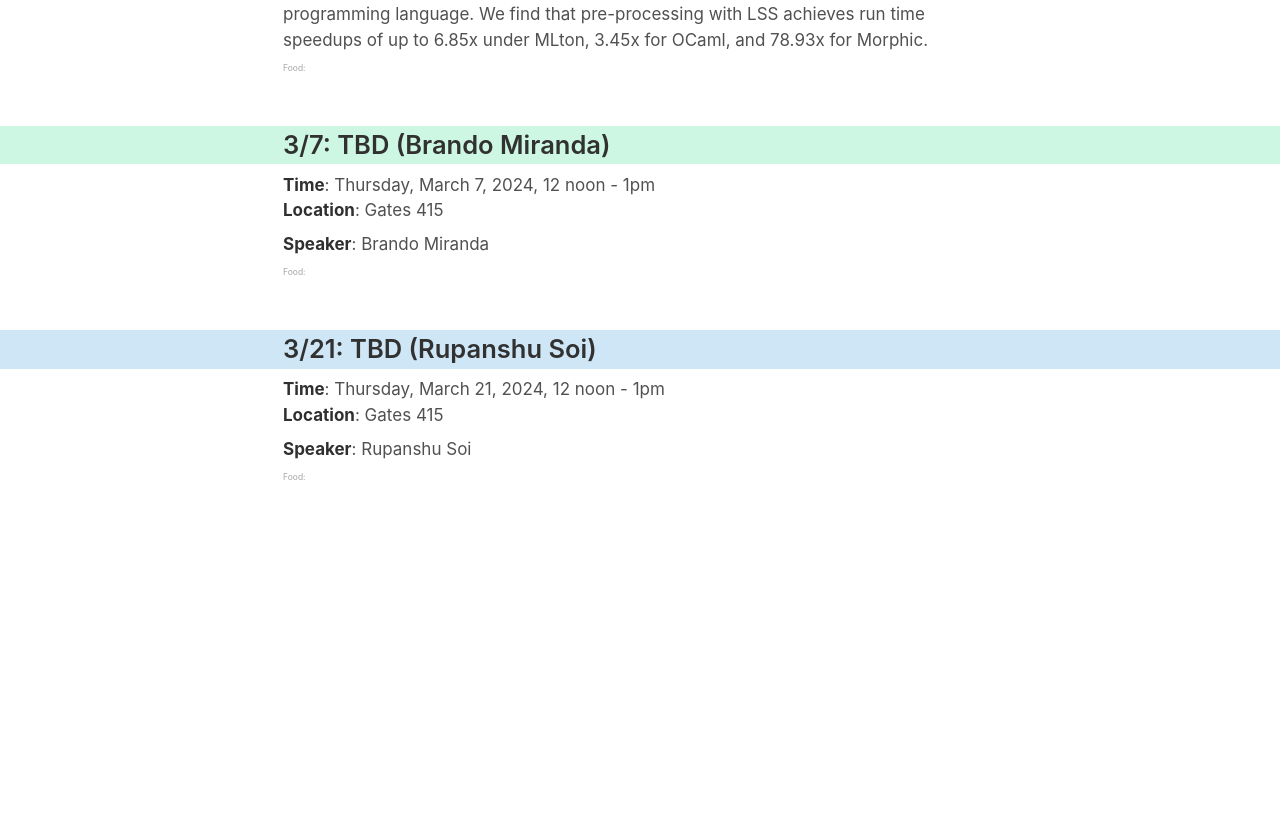
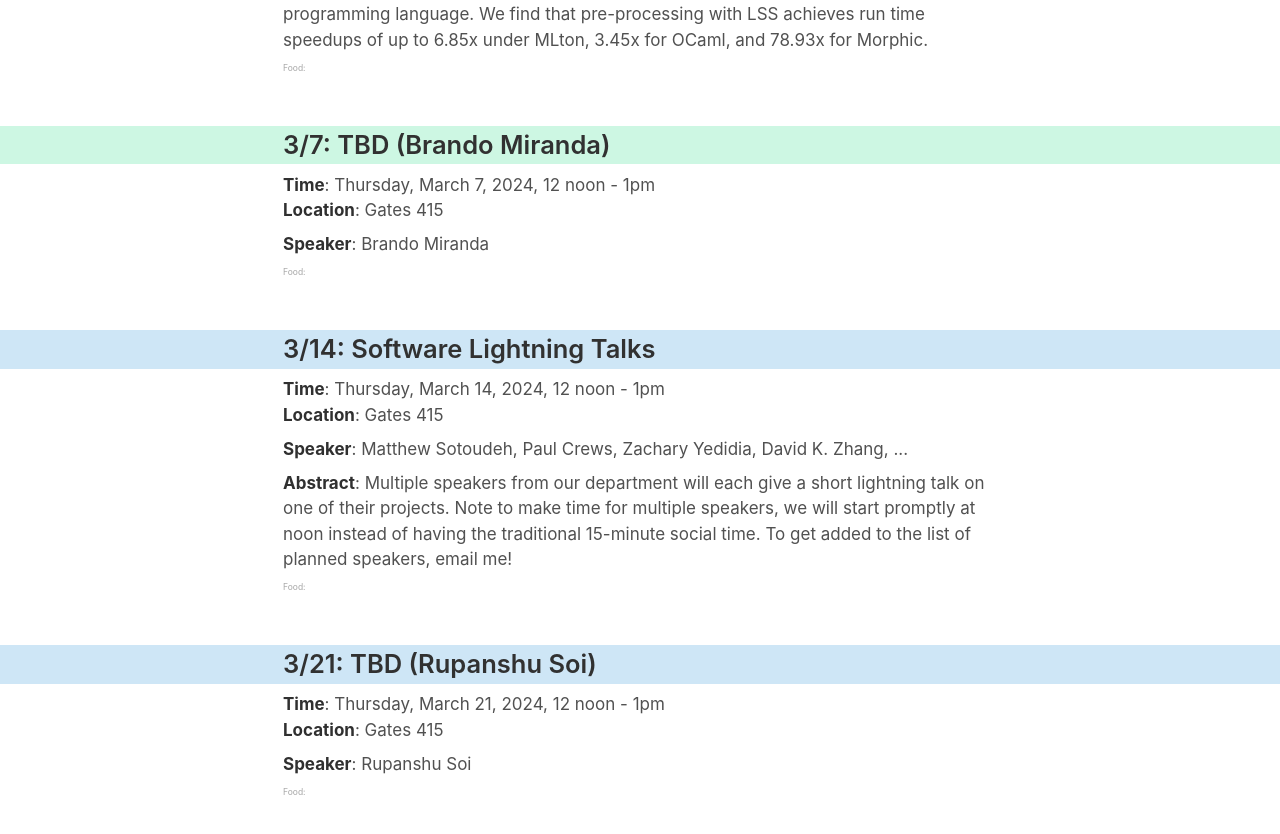
Before and after one commit to software-research-lunch/software-research-lunch.github.io, a Jekyll site: the page built from index.html, in a window 1280 px wide and 900 px high, scrolled down 4156 px. Shown: the top 834 px of the window. Built offline with Jekyll 4.4.1, drawn with Linux system fonts in a browser that asks for light colours; before the commit the page ends 4741 px from its top, so only the background shows below that.

Commit message:
list lightning talks

```diff
--- a/_data/schedule.yml
+++ b/_data/schedule.yml
@@ -168,20 +168,15 @@ shortcomings under various conditions."
     title: ""
     speaker: "Brando Miranda"
     bio: ""
-      # - date: "2024-03-14"
-      #   title: "Smarter DWARFs"
-      #   abstract: "Do you hate it when you really need to know the value of some
-      #     variable, yet GDB refuses to tell it to you? I'll use my organizer's
-      #     prerogative to present a second project this quarter: a tool that takes
-      #       your compiled binary and magically improves the DWARF information so
-      #       that fewer values appear optimized out to GDB. Our tool requires no
-      #       modification to or information from the compiler beyond what is already
-      #       in the DWARF symbol information, and can improve debug coverage metrics
-      #       on a variety of production-sized programs even at O3.  Time permitting,
-      #       we will also talk about why I now prefer the Earley parser approach
-      #       over PEGs."
-      #   speaker: "Matthew Sotoudeh"
-      #   bio: ""
+  - date: "2024-03-14"
+    title: "Software Lightning Talks"
+    abstract: "Multiple speakers from our department will each give a short
+      lightning talk on one of their projects. Note to make time for multiple
+      speakers, we will start promptly at noon instead of having the
+      traditional 15-minute social time. To get added to the list of planned
+      speakers, email me!"
+    speaker: "Matthew Sotoudeh, Paul Crews, Zachary Yedidia, David K. Zhang, ..."
+    bio: ""
   - date: "2024-03-21"
     abstract: ""
     title: ""
```
